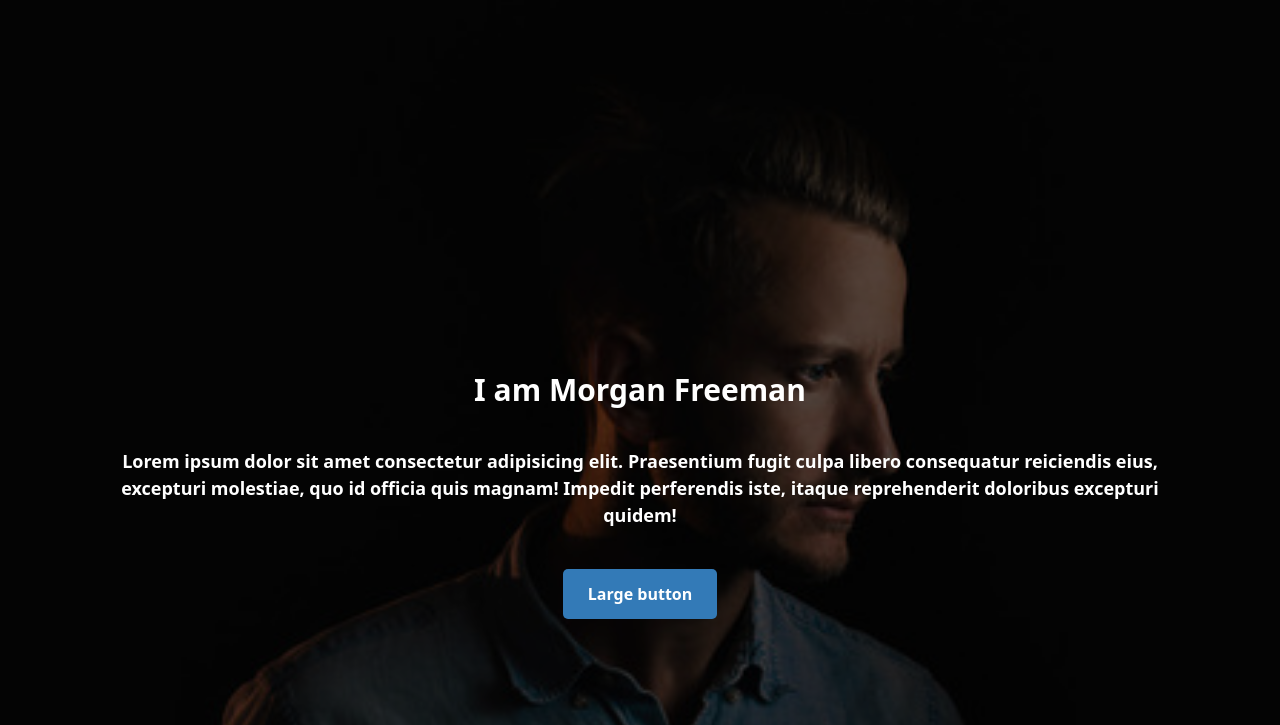
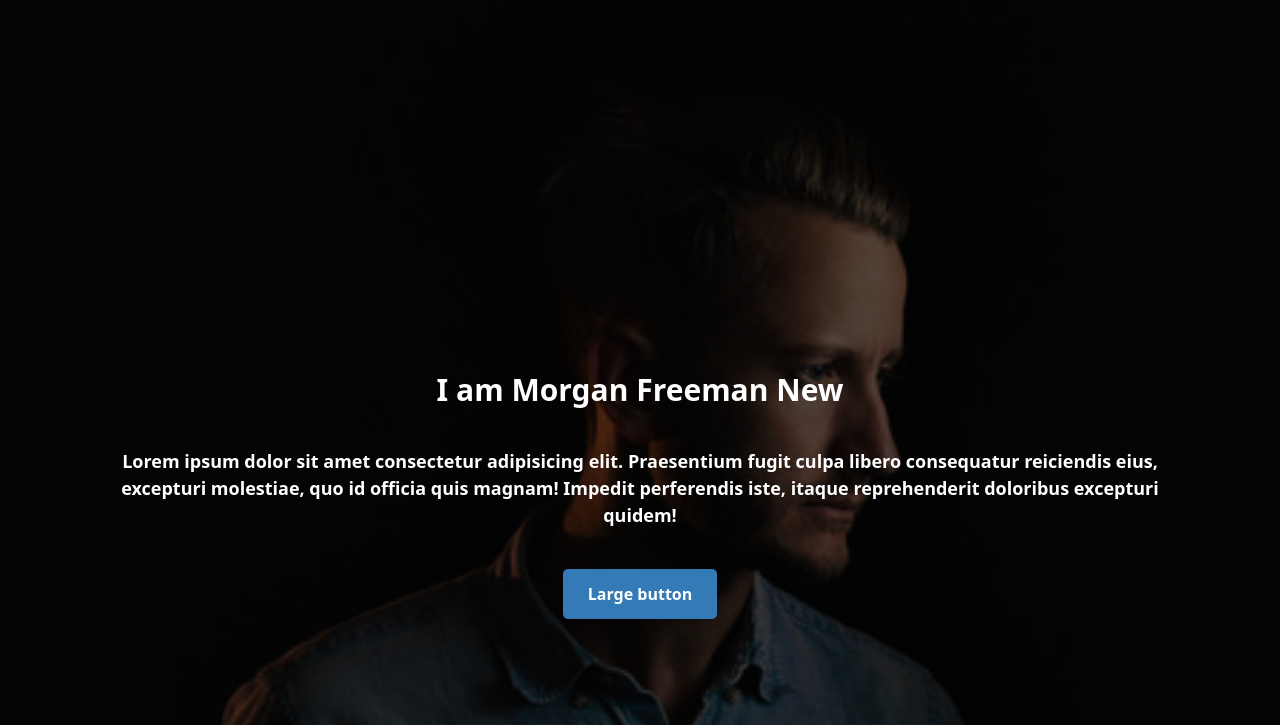
Before and after one commit to shakibahmedcse/second, a plain HTML site: page index.html in a window 1280 px wide. Shown: the part 70-795 px from the top of the page. Drawn offline with nearby package versions, Linux system fonts and the light colour scheme.

Commit message:
new title

```diff
--- a/index.html
+++ b/index.html
@@ -92,7 +92,7 @@
             <div class="row">
                 <div class="col-lg-12 text-white">
                     <div class="text_item">
-                        <h3>I am Morgan Freeman</h3>
+                        <h3>I am Morgan Freeman New</h3>
                         <p>Lorem ipsum dolor sit amet consectetur adipisicing elit. Praesentium fugit culpa libero
                             consequatur reiciendis eius, excepturi molestiae, quo id officia quis magnam! Impedit
                             perferendis iste, itaque reprehenderit doloribus excepturi quidem!</p>
```
